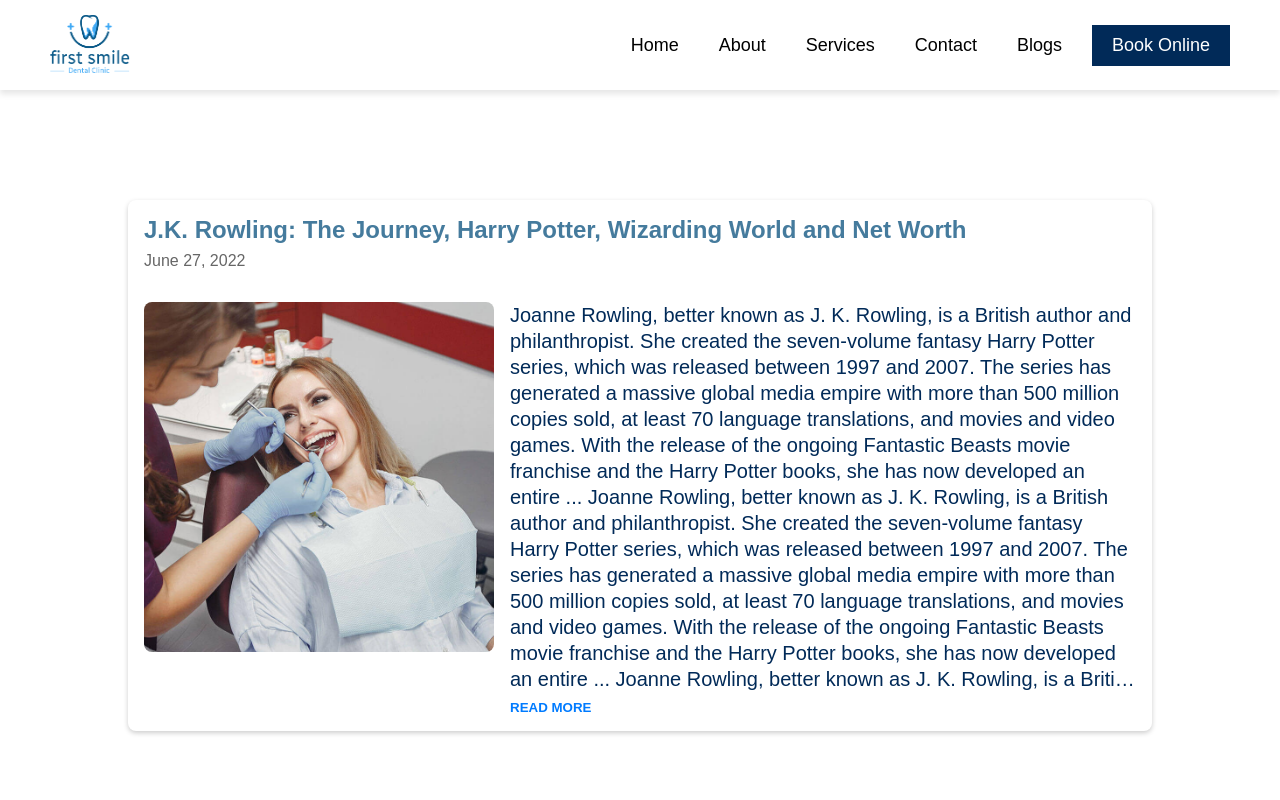
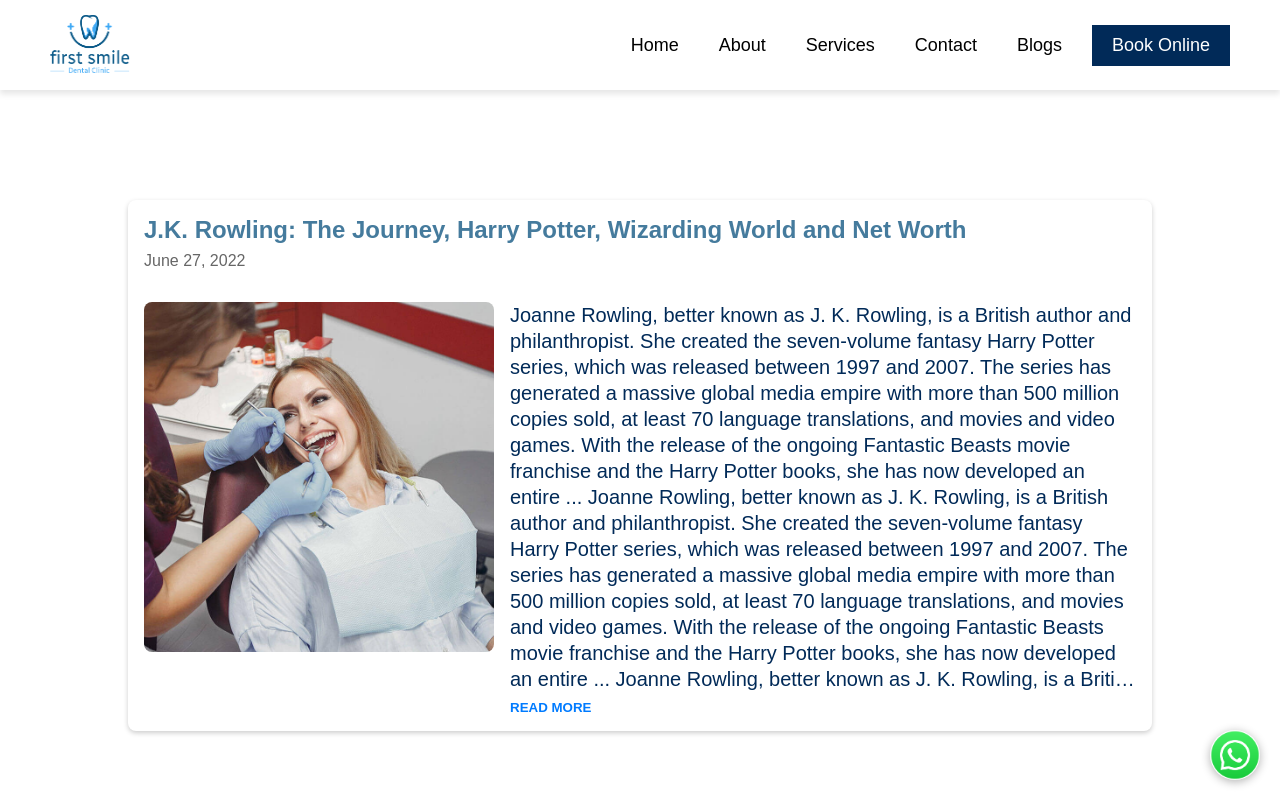
Before and after one commit to tryidoltech/dentalfs, a plain HTML site: page readmore/readmore.html in a window 1280 px wide. Drawn offline with Linux system fonts and the light colour scheme; files whose address does not match are found by name.

Commit message:
"Added WhatsApp button to multiple HTML files"

```diff
--- a/readmore/readmore.html
+++ b/readmore/readmore.html
@@ -176,6 +176,14 @@
         </form>
       </div>
     </div>
+            <!-- WhatsApp Button -->
+            <a
+            href="https://wa.me/9399875651?text=Hello, I would like to inquire about your services."
+            class="whatsapp-button"
+            target="_blank"
+          >
+            <img src="../assets/wa.png" alt="WhatsApp" />
+          </a>
     <!-- Link to external JavaScript file -->
     <script src="../script.js"></script>
     <script>
```
Also changed, not shown: about/about.html (+8 -0 lines), blogs/blogs.html (+8 -0 lines), contact/contact.html (+8 -0 lines), index.html (+8 -9 lines), readmore/readmore2.html (+8 -0 lines), readmore/readmore3.html (+8 -1 lines), services/services.html (+8 -0 lines).
